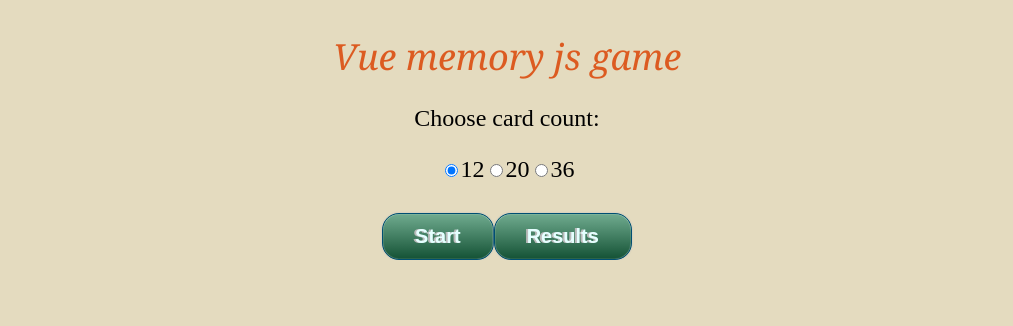
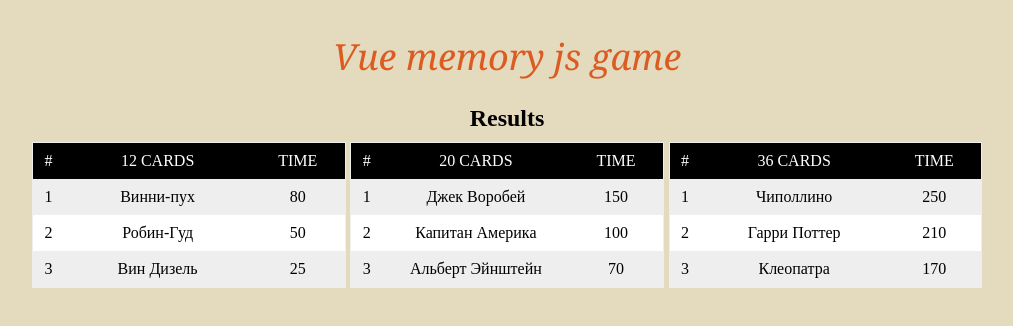
Before and after one commit to MikhailChekov/vue-memory-card-game, a Vue app: page / in a window 1280 px wide. Shown: the top 326 px of the page, without its empty margins (133-1146 px from the left). Built offline with nearby package versions, Linux system fonts and the light colour scheme.

Commit message:
Implemented Results table styles

```diff
--- a/src/App.vue
+++ b/src/App.vue
@@ -8,8 +8,8 @@
                 @gameOver="startFinish"
                 :arr="imgs"
             />
-            <Finish @save="saveResults" :time="gameTime" v-else />
-            <Results  v-if="isResults" />
+            <Finish @save="saveResults" :time="gameTime" v-else-if="isFinish" />
+            <Results  v-else />
             <Modal ref="modal" />
         </div>
     </div>
@@ -37,9 +37,10 @@ export default {
         return {
             imgs: [],
             imgsCount: null,
-            isStart: true,
+            isStart: false,
             isGame: false,
-            isResults: false,
+            isFinish: false,
+            isResults: true,
             // for api loading
             //isLoading: false,
             gameTime: null,
--- a/src/components/results/Results.vue
+++ b/src/components/results/Results.vue
@@ -1,15 +1,145 @@
 <template>
     <div>
-
+        <h2>Results</h2>
+        <div class="tableWrapper">
+            <div class="table">
+                <div class="table-header">
+                    <div class="header__item header-col"><div id="name" class="table_name" href="#">#</div></div>
+                    <div class="header__item header-col"><div id="name" class="table_name" href="#">12 cards</div></div>
+                    <div class="header__item header-col"><div id="wins" class="table_name " href="#">Time</div></div>
+                </div>
+                <ol class="table-content" type="1">
+                    <li v-for="(player, i) in results.ease" :key="i" class="table-row">
+                        <div class="table-data row-col">{{i+1}}</div>
+                        <div class="table-data row-col">{{player.name}}</div>
+                        <div class="table-data row-col">{{player.score}}</div>
+                    </li>
+                </ol>
+            </div>
+            <div class="table">
+                <div class="table-header">
+                    <div class="header__item header-col"><div id="name" class="table_name" href="#">#</div></div>
+                    <div class="header__item header-col"><div id="name" class="table_name" href="#">20 cards</div></div>
+                    <div class="header__item header-col"><div id="wins" class="table_name " href="#">Time</div></div>
+                </div>
+                <ol class="table-content" type="1">
+                    <li v-for="(player, i) in results.middle" :key="i" class="table-row">
+                        <div class="table-data row-col">{{i+1}}</div>
+                        <div class="table-data row-col">{{player.name}}</div>
+                        <div class="table-data row-col">{{player.score}}</div>
+                    </li>
+                </ol>
+            </div>
+            <div class="table">
+                <div class="table-header">
+                    <div class="header__item header-col"><div id="name" class="table_name" href="#">#</div></div>
+                    <div class="header__item header-col"><div id="name" class="table_name" href="#">36 cards</div></div>
+                    <div class="header__item header-col"><div id="wins" class="table_name " href="#">Time</div></div>
+                </div>
+                <ol class="table-content" type="1">
+                    <li v-for="(player, i) in results.hard" :key="i" class="table-row">
+                        <div class="table-data row-col">{{i+1}}</div>
+                        <div class="table-data row-col">{{player.name}}</div>
+                        <div class="table-data row-col">{{player.score}}</div>
+                    </li>
+                </ol>
+            </div>
+        </div>
     </div>
 </template>
 
 <script>
-    export default {
+import { DEFCARDS, DEFRESULTS } from '../../constants';
+console.log(DEFRESULTS.ease);
 
+export default {
+    data: function(){
+        return {
+            results: DEFRESULTS
+        }
     }
+};
 </script>
 
 <style lang="scss" scoped>
 
+*{
+    margin: 0;
+    padding: 0;
+}
+ol{
+    list-style-type: decimal;
+}
+
+h2{
+    margin: 0px 0px 10px 0px;
+}
+
+$base-spacing-unit: 12px;
+$half-spacing-unit: $base-spacing-unit / 2;
+
+$color-alpha: #1772ff;
+$color-form-highlight: #eeeeee;
+
+.tableWrapper{
+    display: flex;
+    align-items: center;
+    justify-content: space-between;
+}
+
+.table {
+    flex: 0 0 33%;
+    border: 1px solid $color-form-highlight;
+    background-color: #fff;
+}
+.table-header {
+    display: flex;
+    width: 100%;
+    background: #000;
+    padding: ($half-spacing-unit * 1.5) 0;
+    .header-col{
+        flex: 1 1 100%;
+        &:first-child{
+            flex: 0 0 10%;
+        }
+        &:last-child{
+            flex: 0 0 30%;
+        }
+    }
+}
+
+.table-row {
+    display: flex;
+    width: 100%;
+    padding: ($half-spacing-unit * 1.5) 0;
+
+    &:nth-of-type(odd) {
+        background: $color-form-highlight;
+    }
+
+    .row-col{
+        flex: 1 1 100%;
+        &:first-child{
+            flex: 0 0 10%;
+        }
+        &:last-child{
+            flex: 0 0 30%;
+        }
+    }
+}
+
+.table-data,
+.header__item {
+    flex: 1 1 20%;
+    text-align: center;
+}
+
+.header__item {
+    text-transform: uppercase;
+}
+
+.table_name {
+    color: white;
+    text-decoration: none;
+}
 </style>
--- a/src/constants.js
+++ b/src/constants.js
@@ -19,6 +19,23 @@ const DEFCARDS = [
     { src: "./assets/img/nature/18.jpeg", isOpen: false, isHidden: false }
 ]
 
-const saljut = "./assets/img/common/saljut.gif";
+const DEFRESULTS = {
+    ease: [
+        { name: 'Винни-пух', score: 80 },
+        { name: 'Робин-Гуд', score: 50 },
+        { name: 'Вин Дизель', score: 25 }
+    ],
+    middle: [
+        { name: 'Джек Воробей', score: 150 },
+        { name: 'Капитан Америка', score: 100 },
+        { name: 'Альберт Эйнштейн', score: 70 }
+    ],
+    hard: [
+        { name: 'Чиполлино', score: 250 },
+        { name: 'Гарри Поттер', score: 210 },
+        { name: 'Клеопатра', score: 170 }
+    ]
+}
 
-export { DEFCARDS, saljut };
+
+export { DEFCARDS, DEFRESULTS };
```
